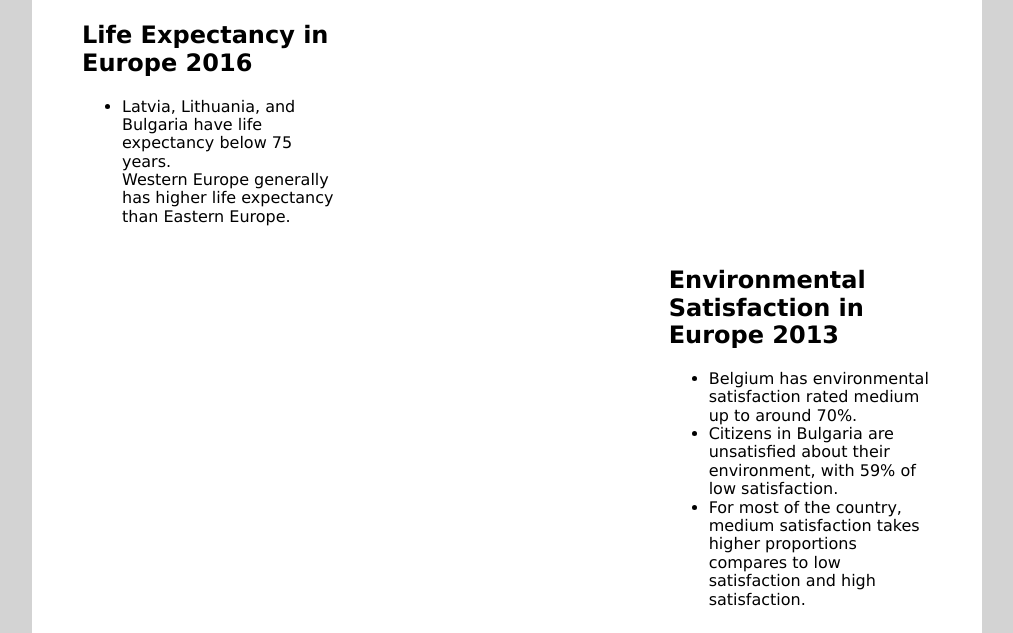
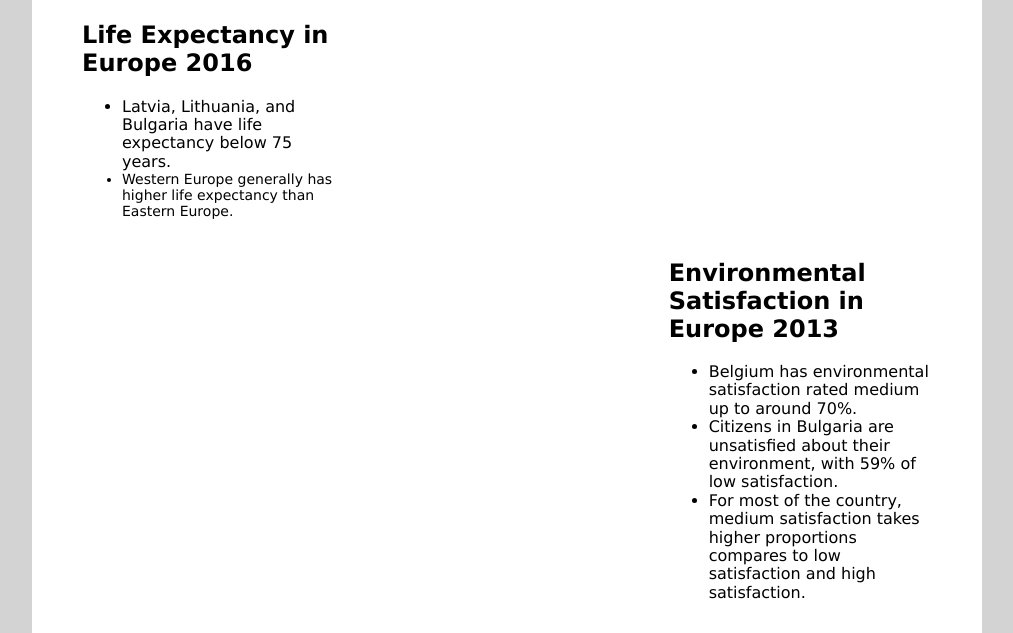
Before and after one commit to kya10210/FIT3179A2, a plain HTML site: page index.html in a window 1280 px wide. Shown: the part 167-800 px from the top of the page, without its empty margins (133-1146 px from the left). Drawn offline with nearby package versions, Linux system fonts and the light colour scheme; a script that the page names is missing.

Commit message:
Update index.html

```diff
--- a/index.html
+++ b/index.html
@@ -73,7 +73,7 @@ Note: Some countries do not have records in the obtained dataset.
             <h2>Life Expectancy in Europe 2016</h2>
               <ul>
                 <li style="font-size:16px">Latvia, Lithuania, and Bulgaria have life expectancy below 75 years.</li>
-                <listyle="font-size:16px">Western Europe generally has higher life expectancy than Eastern Europe.</li>
+                <li style="font-size:14px">Western Europe generally has higher life expectancy than Eastern Europe.</li>
               </ul>
           </div>
         </div>
```
